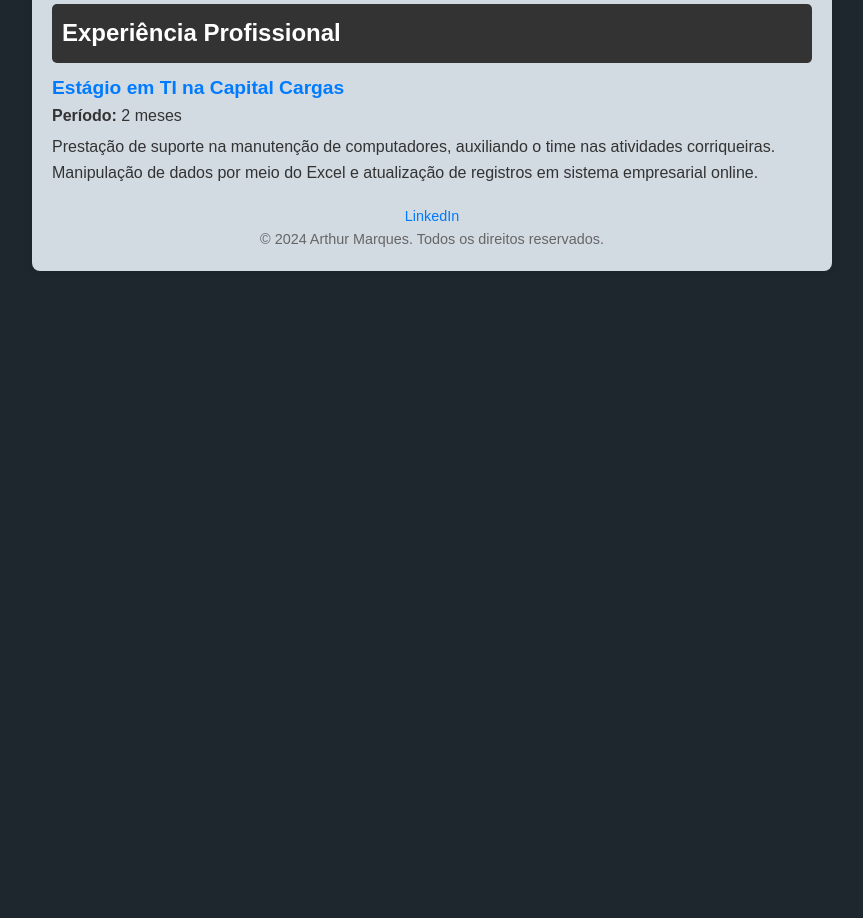
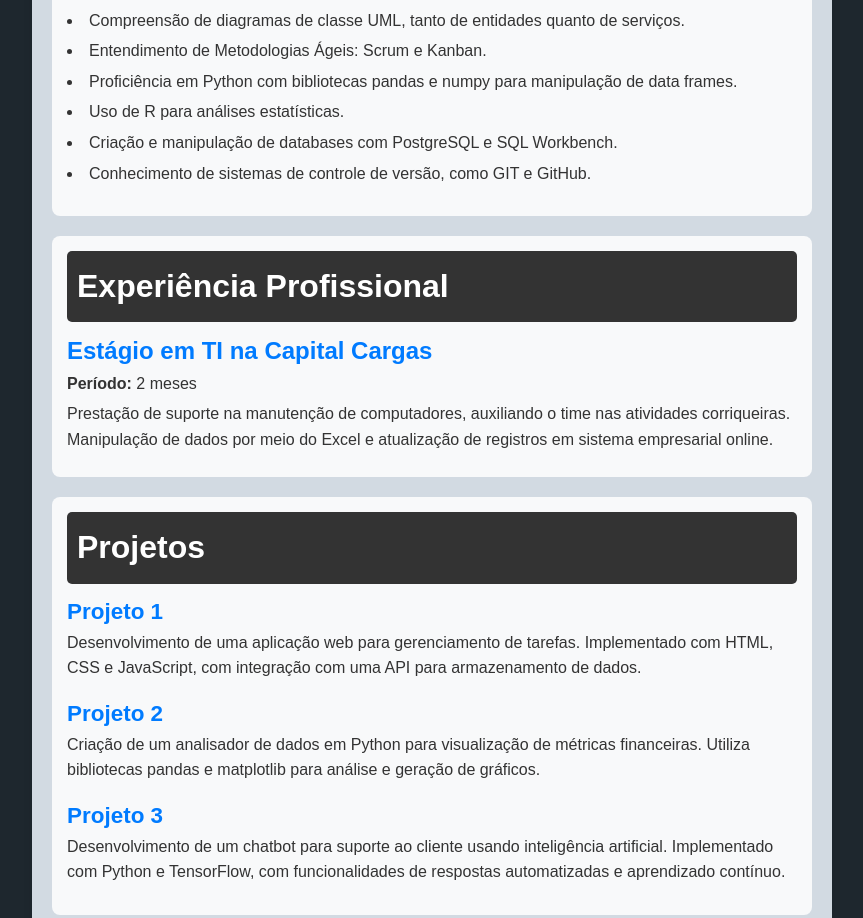
Before and after one commit to Amarqueso/Amarqueso.github.io, a plain HTML site: page index.html in a window 1280 px wide. Shown: the part 1417-2335 px from the top of the page, without its empty margins (208-1071 px from the left). Before the commit the page ends 1708 px from the top, so only its background shows below. Drawn offline with Linux system fonts and the light colour scheme.

Commit message:
atualizações

```diff
--- a/css/styles.css
+++ b/css/styles.css
@@ -31,10 +31,12 @@ header {
 
 header img {
     border-radius: 50%;
+    max-width: 100%;
+    height: auto;
 }
 
 header h1 {
-    font-size: 2em;
+    font-size: 2.5em;
     margin: 10px 0;
 }
 
@@ -43,8 +45,41 @@ header p {
     color: #666;
 }
 
+/* Links */
+a {
+    color: #007BFF;
+    text-decoration: none;
+}
+
+a:hover, a:focus {
+    text-decoration: underline;
+    outline: 2px solid #0056b3;
+    outline-offset: 2px;
+}
+
+/* Botão do LinkedIn */
+.linkedin-button {
+    display: inline-block;
+    background-color: #007BFF;
+    color: #fff;
+    padding: 10px 20px;
+    border-radius: 5px;
+    text-decoration: none;
+    font-size: 1.2em;
+    margin: 10px 0;
+}
+
+.linkedin-button:hover {
+    background-color: #0056b3;
+    outline: 2px solid #003d7a;
+    outline-offset: 2px;
+}
+
 /* Seções */
 section {
+    padding: 15px;
+    background: #f8f9fa;
+    border-radius: 8px;
     margin-bottom: 20px;
 }
 
@@ -53,18 +88,18 @@ section h2 {
     color: #fff;
     padding: 10px;
     border-radius: 5px;
-    font-size: 1.5em;
+    font-size: 2em;
     margin-bottom: 10px;
 }
 
 section p {
-    margin-bottom: 10px;
+    margin-bottom: 15px;
 }
 
 /* Lista de habilidades e escolaridade */
 ul {
-    list-style-type: disc;
-    padding-left: 20px;
+    list-style: disc inside;
+    margin-bottom: 15px;
 }
 
 ul li {
@@ -77,7 +112,7 @@ ul li {
 }
 
 .job h3 {
-    font-size: 1.2em;
+    font-size: 1.5em;
     color: #007BFF;
 }
 
@@ -85,19 +120,42 @@ ul li {
     margin-bottom: 5px;
 }
 
-/* Rodapé */
-footer {
-    text-align: center;
-    margin-top: 20px;
-    font-size: 0.9em;
-    color: #666;
+/* Projetos */
+.projects ul {
+    list-style: none;
 }
 
-footer a {
+.projects li {
+    margin-bottom: 15px;
+}
+
+.projects h3 a {
     color: #007BFF;
     text-decoration: none;
+    font-size: 1.2em;
 }
 
-footer a:hover {
+.projects h3 a:hover {
     text-decoration: underline;
 }
+
+/* Mensagens de Erro e Sucesso */
+.message {
+    padding: 10px;
+    border-radius: 5px;
+    margin-bottom: 15px;
+}
+
+.message.error {
+    background: #f8d7da;
+    color: #721c24;
+    border: 1px solid #f5c6cb;
+}
+
+.message.success {
+    background: #d4edda;
+    color: #155724;
+    border: 1px solid #c3e6cb;
+}
+
+/*
--- a/index.html
+++ b/index.html
@@ -9,9 +9,9 @@
 <body>
     <div class="container">
         <header>
-            <img src="img/foto de perfil.jpg" alt="Foto de Perfil" width="150" height="150">
+            <img src="img/foto de perfil.jpg" alt="Foto de Perfil de Arthur Marques" width="150" height="150">
             <h1>Arthur Marques</h1>
-            <p>amcontato.ti@gmail.com</p>
+            <p><a href="mailto:amcontato.ti@gmail.com">amcontato.ti@gmail.com</a></p>
         </header>
 
         <section class="about">
@@ -51,6 +51,7 @@
                 <li>Proficiência em Python com bibliotecas pandas e numpy para manipulação de data frames.</li>
                 <li>Uso de R para análises estatísticas.</li>
                 <li>Criação e manipulação de databases com PostgreSQL e SQL Workbench.</li>
+                <li>Conhecimento de sistemas de controle de versão, como GIT e GitHub.</li>
             </ul>
         </section>
 
@@ -63,8 +64,26 @@
             </div>
         </section>
 
+        <section class="projects">
+            <h2>Projetos</h2>
+            <ul>
+                <li>
+                    <h3><a href="https://github.com/arthur-marques/projeto1" target="_blank">Projeto 1</a></h3>
+                    <p>Desenvolvimento de uma aplicação web para gerenciamento de tarefas. Implementado com HTML, CSS e JavaScript, com integração com uma API para armazenamento de dados.</p>
+                </li>
+                <li>
+                    <h3><a href="https://github.com/arthur-marques/projeto2" target="_blank">Projeto 2</a></h3>
+                    <p>Criação de um analisador de dados em Python para visualização de métricas financeiras. Utiliza bibliotecas pandas e matplotlib para análise e geração de gráficos.</p>
+                </li>
+                <li>
+                    <h3><a href="https://github.com/arthur-marques/projeto3" target="_blank">Projeto 3</a></h3>
+                    <p>Desenvolvimento de um chatbot para suporte ao cliente usando inteligência artificial. Implementado com Python e TensorFlow, com funcionalidades de respostas automatizadas e aprendizado contínuo.</p>
+                </li>
+            </ul>
+        </section>
+
         <footer>
-            <p><a href="https://www.linkedin.com/in/arthur-marques-v/" target="_blank">LinkedIn</a></p>
+            <a href="https://www.linkedin.com/in/arthur-marques-v/" target="_blank" class="linkedin-button">LinkedIn</a>
             <p>&copy; 2024 Arthur Marques. Todos os direitos reservados.</p>
         </footer>
     </div>
```
